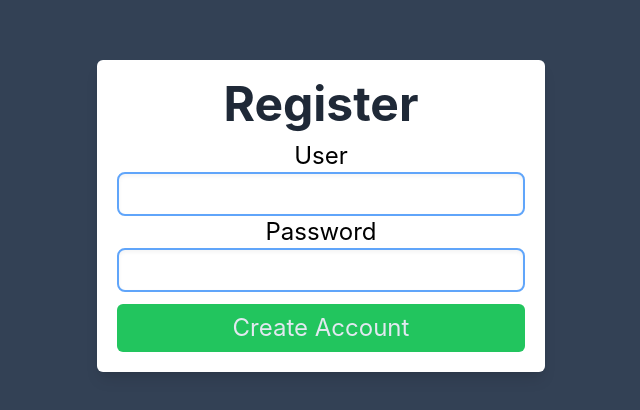
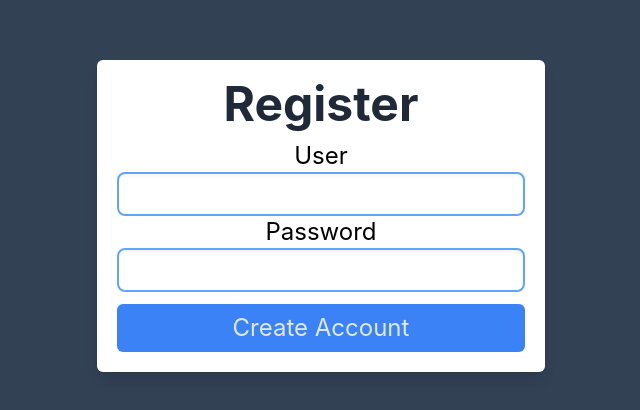
Before and after one commit to GarcelCode/scp-app, a React (Create React App) app: page /register in a window 1280 px wide. Shown: the part 184-594 px from the top of the page, without its empty margins (319-959 px from the left). Built offline with nearby package versions, Linux system fonts and the light colour scheme.

Commit message:
Button Component Added

```diff
--- /dev/null
+++ b/src/Components/FormButton.tsx
@@ -0,0 +1,10 @@
+interface IFormButtonProps{
+    text: String;
+    color: String;
+}
+
+export function FormButton({text, color}:IFormButtonProps){
+    return(
+        <button className={`text-1xl mt-3 p-2 text-slate-200 rounded-md md:text-2xl ${color} hover:opacity-90`}>{text}</button>
+    )
+}
--- a/src/Views/Login.tsx
+++ b/src/Views/Login.tsx
@@ -1,5 +1,6 @@
 import { useContext } from "react";
 import { Form } from "../Components/Form";
+import { FormButton } from "../Components/FormButton";
 import { FormInputRow } from "../Components/FormInputRow";
 import { authContext } from '../Contexts/Auth'
 
@@ -11,7 +12,7 @@ export function Login() {
                 <h1 className="text-gray-800 text-5xl text-center font-bold pb-3">Log In</h1>
                 <FormInputRow text="User" type="text"/>
                 <FormInputRow text="Password" type="password"/>
-                <button className="text-2xl bg-blue-600 mt-3 p-2 text-slate-200 rounded-md">Enter</button>
+                <FormButton text="Log In" color="bg-green-500"/>
             </Form>
     );
 }
--- a/src/Views/Register.tsx
+++ b/src/Views/Register.tsx
@@ -1,4 +1,5 @@
 import { Form } from "../Components/Form";
+import { FormButton } from "../Components/FormButton";
 import { FormInputRow } from "../Components/FormInputRow";
 
 export function Register () {
@@ -7,7 +8,7 @@ export function Register () {
             <h1 className="text-gray-800 text-3xl text-center font-bold pb-3 md:text-5xl">Register</h1>
             <FormInputRow text="User" type="mail"/>
             <FormInputRow text="Password" type="password"/>
-            <button className="text-1xl bg-green-500 mt-3 p-2 text-slate-200 rounded-md md:text-2xl">Create Account</button>
+            <FormButton text="Create Account" color="bg-blue-500" />
         </Form>
     );
 }
```
